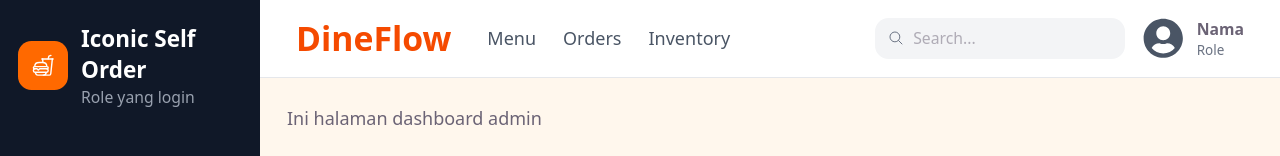
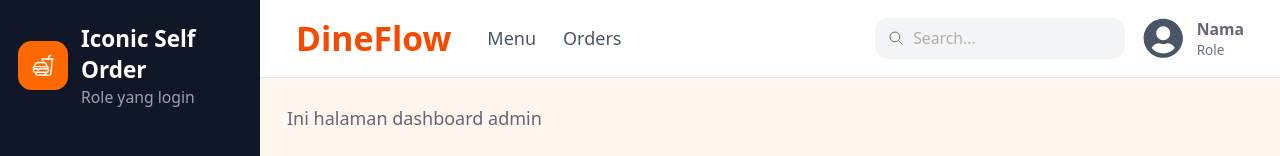
Before and after one commit to glriadomenica-debug/Frontend_iconic-resto, a React (Vite) app: page /dashboard in a window 1280 px wide. Shown: the top 156 px of the page. Built offline with nearby package versions, Linux system fonts and the light colour scheme.

Commit message:
menambahkan link myorder di headerAdmin side

```diff
--- a/src/components/layouts/LayoutAdmin/headerAdmin.tsx
+++ b/src/components/layouts/LayoutAdmin/headerAdmin.tsx
@@ -40,7 +40,7 @@ export default function HeaderAdmin({ setSidebarOpen }: HeaderProps) {
 
               <li>
                 <NavLink
-                  to="/orders"
+                  to="/admin/orders"
                   className={({ isActive }) =>
                     isActive
                       ? "text-orange-500 border-b-2 border-orange-500 pb-1"
@@ -51,7 +51,7 @@ export default function HeaderAdmin({ setSidebarOpen }: HeaderProps) {
                 </NavLink>
               </li>
 
-              <li>
+              {/* <li>
                 <NavLink
                   to="/inventory"
                   className={({ isActive }) =>
@@ -62,7 +62,7 @@ export default function HeaderAdmin({ setSidebarOpen }: HeaderProps) {
                 >
                   Inventory
                 </NavLink>
-              </li>
+              </li> */}
             </ul>
           </nav>
         </div>
```
